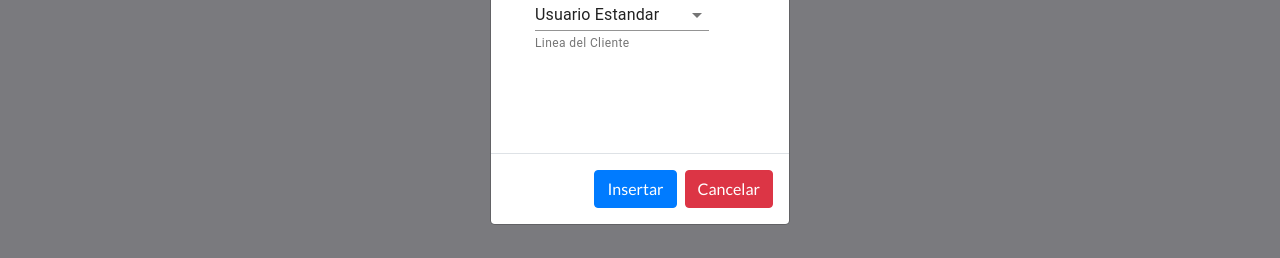
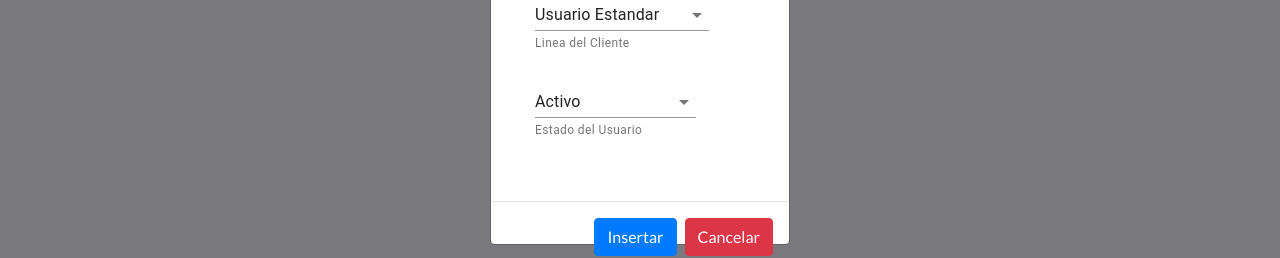
Before and after one commit to obed-herrera/cmproduction, a React (Create React App) app: page /createuser in a window 1280 px wide. Both pictures are taken after a click on the button "Insertar Usuario". Shown: the part 303-561 px from the top of the page. Built offline with nearby package versions, Linux system fonts and the light colour scheme; no server answers.

Commit message:
Formulario de ingreso de usuarios mejorado

```diff
--- a/src/pages/Configuration/CreateUser.js
+++ b/src/pages/Configuration/CreateUser.js
@@ -204,7 +204,7 @@ function CreateUser() {
                         </label>
                         <br/>
                         <label class = "pure-material-textfield-outlined">
-                            <input placeholder= " " type = "password" className = "form-control" name = "password" onChange = {handleChange}/>
+                            <input placeholder= " " type = "password" className = "form-control" name = "credi_password" onChange = {handleChange}/>
                             <span>Constraseña</span>
                         </label>
                         <br/>
@@ -223,6 +223,22 @@ function CreateUser() {
                                 <option value={'Super Administrador'}>Super Administrador</option>
                             </NativeSelect>
                       <FormHelperText>Linea del Cliente</FormHelperText>
+                    </FormControl>
+                    <FormControl className={classes.formControl}>
+                            <NativeSelect
+                                className={classes.selectEmpty}
+                                value={state.user_State}
+                                name="user_state"
+                                onChange={handleChange}
+                                inputProps={{ 'aria-label': 'user_state' }}
+                            >
+                                <option value="" disabled>
+                                Estado del Usuario
+                                </option>
+                                <option value={'Activo'}>Activo</option>
+                                <option value={'Inactivo'}>Inactivo</option>
+                            </NativeSelect>
+                      <FormHelperText>Estado del Usuario</FormHelperText>
                     </FormControl>
                     </div>
                 </Grid>
--- a/src/pages/Configuration/CreateUserStyles.css
+++ b/src/pages/Configuration/CreateUserStyles.css
@@ -1,6 +1,6 @@
 .custom-modal-style {
     width: 300px;
-   height: 500px;
+   height: 520px;
    left: 20%;
    top: 50%;
 }
```
